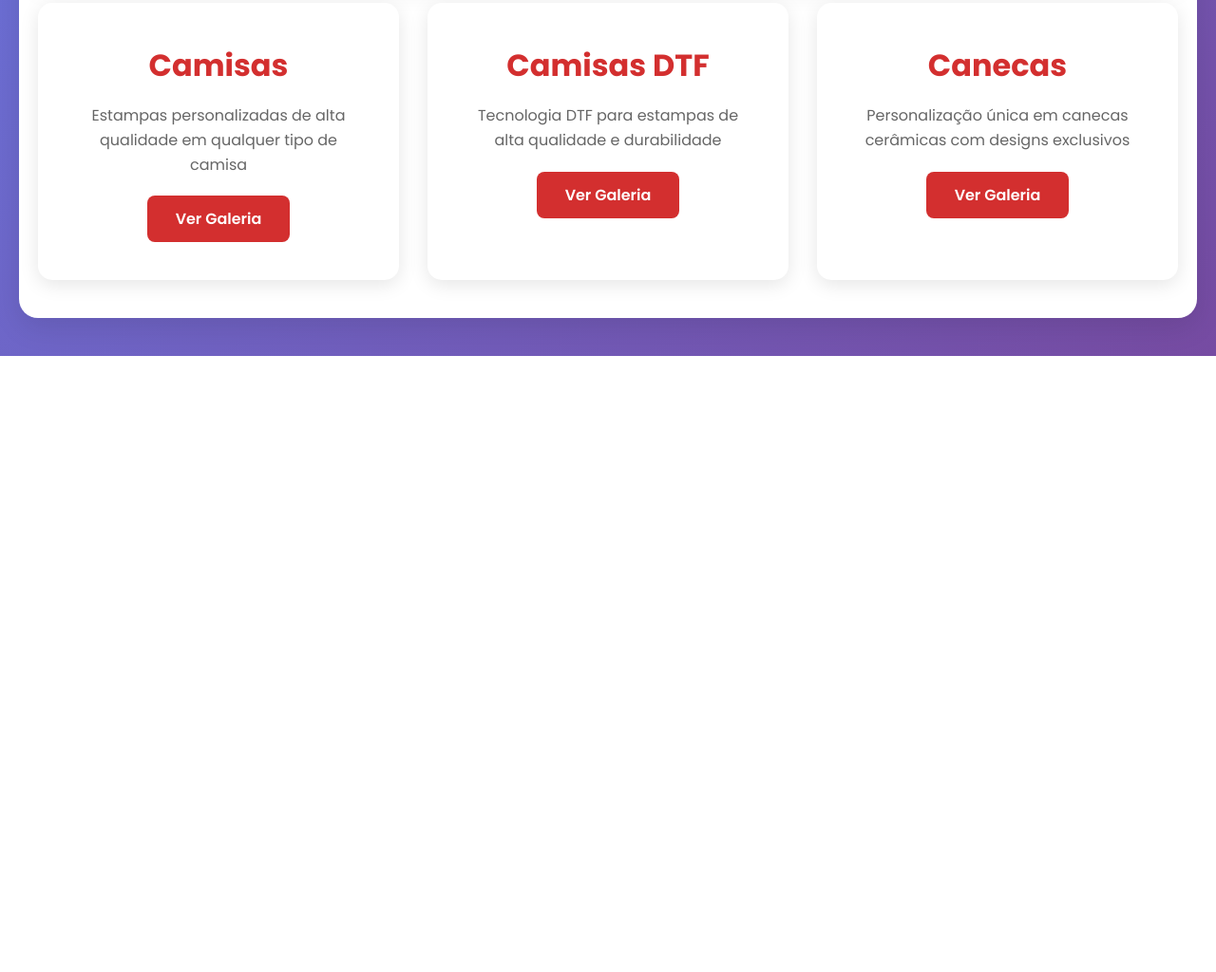
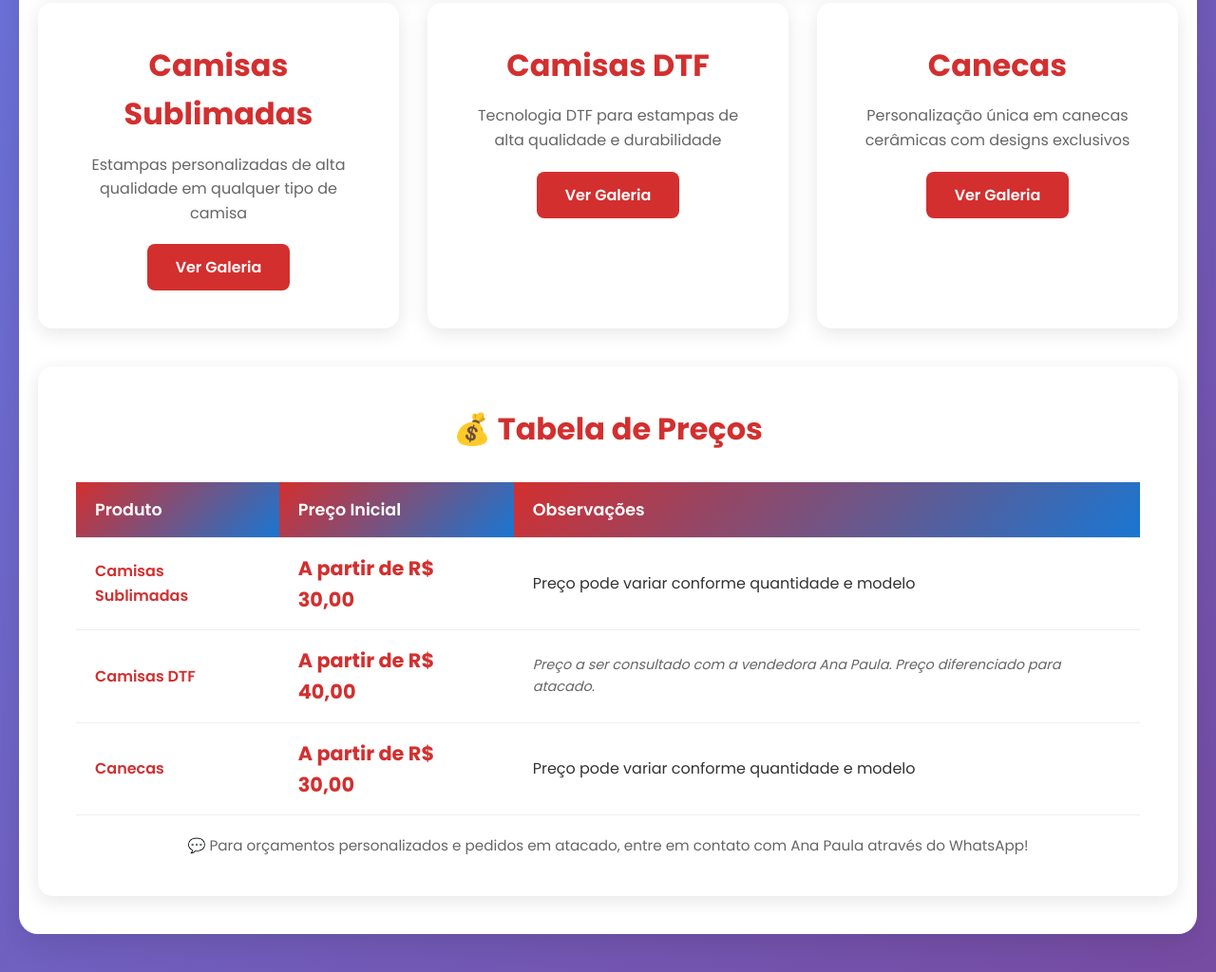
Before and after one commit to homemdeboa22-pixel/AnaPaulaCorreaCorporation, a plain HTML site: page index.html in a window 1280 px wide. Shown: the part 802-1826 px from the top of the page at 95% size. Before the commit the page ends 1177 px from the top, so only its background shows below. Drawn offline with Linux system fonts and the light colour scheme; files whose address does not match are found by name.

Commit message:
Update index.html

```diff
--- a/index.html
+++ b/index.html
@@ -600,6 +600,84 @@
 
             .gallery-item img {
                 height: 200px;
+            }
+        }
+
+        /* Tabela de Preços */
+        .pricing-table {
+            background: white;
+            border-radius: 15px;
+            box-shadow: 0 5px 20px rgba(0, 0, 0, 0.1);
+            padding: 40px;
+            margin-top: 40px;
+            overflow-x: auto;
+        }
+
+        .pricing-table h2 {
+            color: var(--primary-color);
+            font-size: 2em;
+            margin-bottom: 30px;
+            text-align: center;
+        }
+
+        .pricing-table table {
+            width: 100%;
+            border-collapse: collapse;
+            margin: 0 auto;
+        }
+
+        .pricing-table th,
+        .pricing-table td {
+            padding: 15px 20px;
+            text-align: left;
+            border-bottom: 1px solid #eee;
+        }
+
+        .pricing-table th {
+            background: linear-gradient(135deg, var(--primary-color), var(--secondary-color));
+            color: white;
+            font-weight: 600;
+            font-size: 1.1em;
+        }
+
+        .pricing-table tr:hover {
+            background: rgba(211, 47, 47, 0.05);
+        }
+
+        .pricing-table td:first-child {
+            font-weight: 600;
+            color: var(--primary-color);
+        }
+
+        .pricing-table .price {
+            font-size: 1.3em;
+            font-weight: 700;
+            color: var(--primary-color);
+        }
+
+        .pricing-table .note {
+            font-size: 0.9em;
+            color: #666;
+            font-style: italic;
+        }
+
+        @media (max-width: 768px) {
+            .pricing-table {
+                padding: 20px;
+            }
+
+            .pricing-table h2 {
+                font-size: 1.5em;
+            }
+
+            .pricing-table th,
+            .pricing-table td {
+                padding: 10px 12px;
+                font-size: 0.9em;
+            }
+
+            .pricing-table .price {
+                font-size: 1.1em;
             }
         }
     </style>
@@ -629,7 +707,7 @@
         <div class="container">
             <div class="nav-buttons">
                 <button class="nav-btn active" onclick="showSection('home')">Início</button>
-                <button class="nav-btn" onclick="showSection('camisas')">Camisas</button>
+                <button class="nav-btn" onclick="showSection('camisas')">Camisas Sublimadas</button>
                 <button class="nav-btn" onclick="showSection('camisas-dtf')">Camisas DTF</button>
                 <button class="nav-btn" onclick="showSection('canecas')">Canecas</button>
             </div>
@@ -648,7 +726,7 @@
 
             <div style="display: grid; grid-template-columns: repeat(auto-fit, minmax(300px, 1fr)); gap: 30px; margin-top: 40px;">
                 <div style="background: white; padding: 40px; border-radius: 15px; box-shadow: 0 5px 20px rgba(0,0,0,0.1); text-align: center;">
-                    <h3 style="color: var(--primary-color); font-size: 2em; margin-bottom: 15px;">Camisas</h3>
+                    <h3 style="color: var(--primary-color); font-size: 2em; margin-bottom: 15px;">Camisas Sublimadas</h3>
                     <p style="color: #666; margin-bottom: 20px;">Estampas personalizadas de alta qualidade em qualquer tipo de camisa</p>
                     <button class="btn" onclick="showSection('camisas')">Ver Galeria</button>
                 </div>
@@ -663,10 +741,43 @@
                     <button class="btn" onclick="showSection('canecas')">Ver Galeria</button>
                 </div>
             </div>
+
+            <div class="pricing-table">
+                <h2>💰 Tabela de Preços</h2>
+                <table>
+                    <thead>
+                        <tr>
+                            <th>Produto</th>
+                            <th>Preço Inicial</th>
+                            <th>Observações</th>
+                        </tr>
+                    </thead>
+                    <tbody>
+                        <tr>
+                            <td>Camisas Sublimadas</td>
+                            <td class="price">A partir de R$ 30,00</td>
+                            <td>Preço pode variar conforme quantidade e modelo</td>
+                        </tr>
+                        <tr>
+                            <td>Camisas DTF</td>
+                            <td class="price">A partir de R$ 40,00</td>
+                            <td class="note">Preço a ser consultado com a vendedora Ana Paula. Preço diferenciado para atacado.</td>
+                        </tr>
+                        <tr>
+                            <td>Canecas</td>
+                            <td class="price">A partir de R$ 30,00</td>
+                            <td>Preço pode variar conforme quantidade e modelo</td>
+                        </tr>
+                    </tbody>
+                </table>
+                <p style="text-align: center; margin-top: 20px; color: #666; font-size: 0.95em;">
+                    💬 Para orçamentos personalizados e pedidos em atacado, entre em contato com Ana Paula através do WhatsApp!
+                </p>
+            </div>
         </section>
 
         <section id="camisas" class="section">
-            <h2>Camisas Personalizadas</h2>
+            <h2>Camisas Sublimadas</h2>
             <div id="addCamisaBtnContainer" style="margin-bottom: 20px; display: none;">
                 <div style="display: flex; gap: 10px; flex-wrap: wrap;">
                     <button class="btn" onclick="toggleAddForm('camisas')">Adicionar Nova Imagem</button>
@@ -686,7 +797,7 @@
                 </div>
             </div>
             <div id="addCamisaForm" class="add-image-form">
-                <h3 style="margin-bottom: 20px; color: var(--primary-color);">Adicionar Nova Camisa</h3>
+                <h3 style="margin-bottom: 20px; color: var(--primary-color);">Adicionar Nova Camisa Sublimada</h3>
                 <div class="form-group">
                     <label>Escolha uma opção:</label>
                     <select id="camisaImageType" onchange="toggleImageInput('camisas')">
@@ -955,7 +1066,9 @@
                     btn.classList.add('active');
                 } else if (btn.textContent.includes('Camisas DTF') && sectionId === 'camisas-dtf') {
                     btn.classList.add('active');
-                } else if (btn.textContent.includes('Camisas') && !btn.textContent.includes('DTF') && sectionId === 'camisas') {
+                } else if (btn.textContent.includes('Camisas Sublimadas') && sectionId === 'camisas') {
+                    btn.classList.add('active');
+                } else if (btn.textContent.includes('Camisas') && !btn.textContent.includes('DTF') && !btn.textContent.includes('Sublimadas') && sectionId === 'camisas') {
                     btn.classList.add('active');
                 } else if (btn.textContent.includes('Canecas') && sectionId === 'canecas') {
                     btn.classList.add('active');
```
